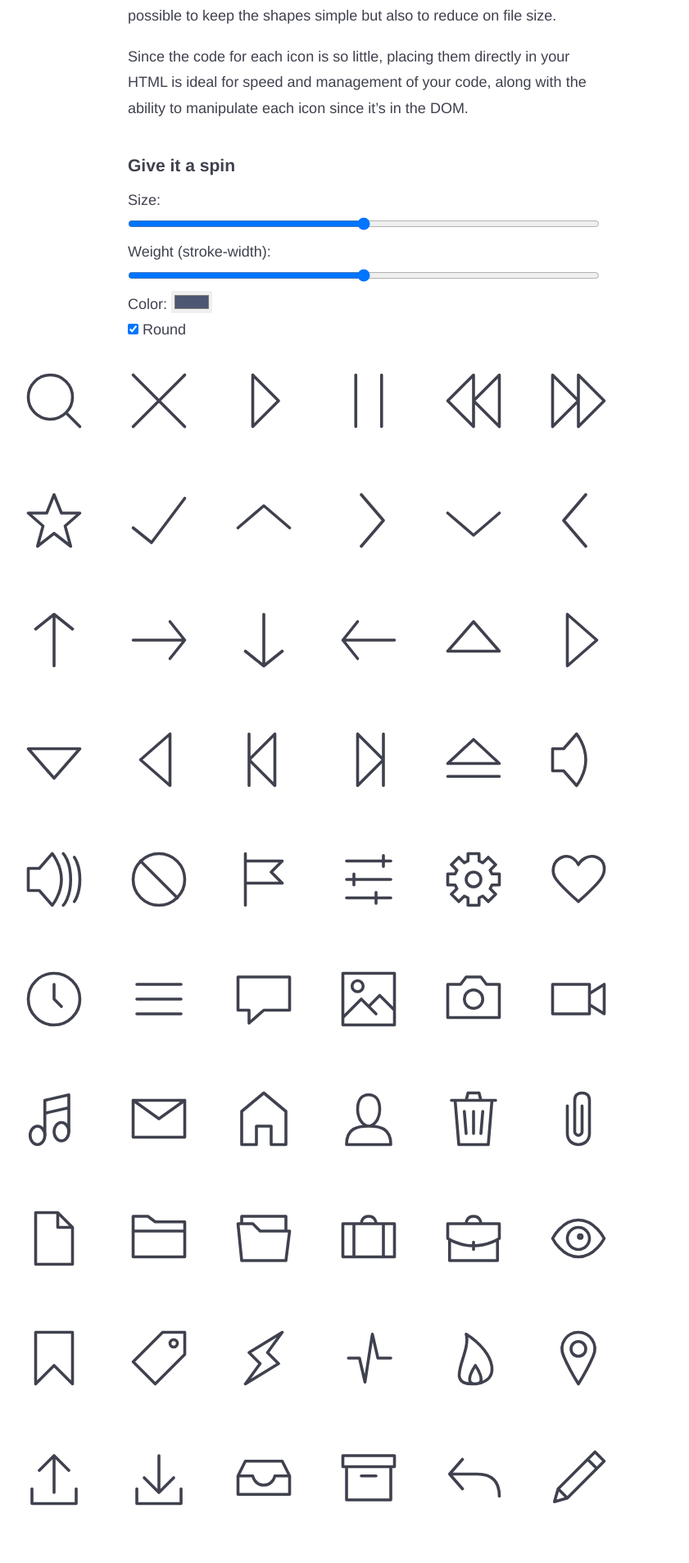
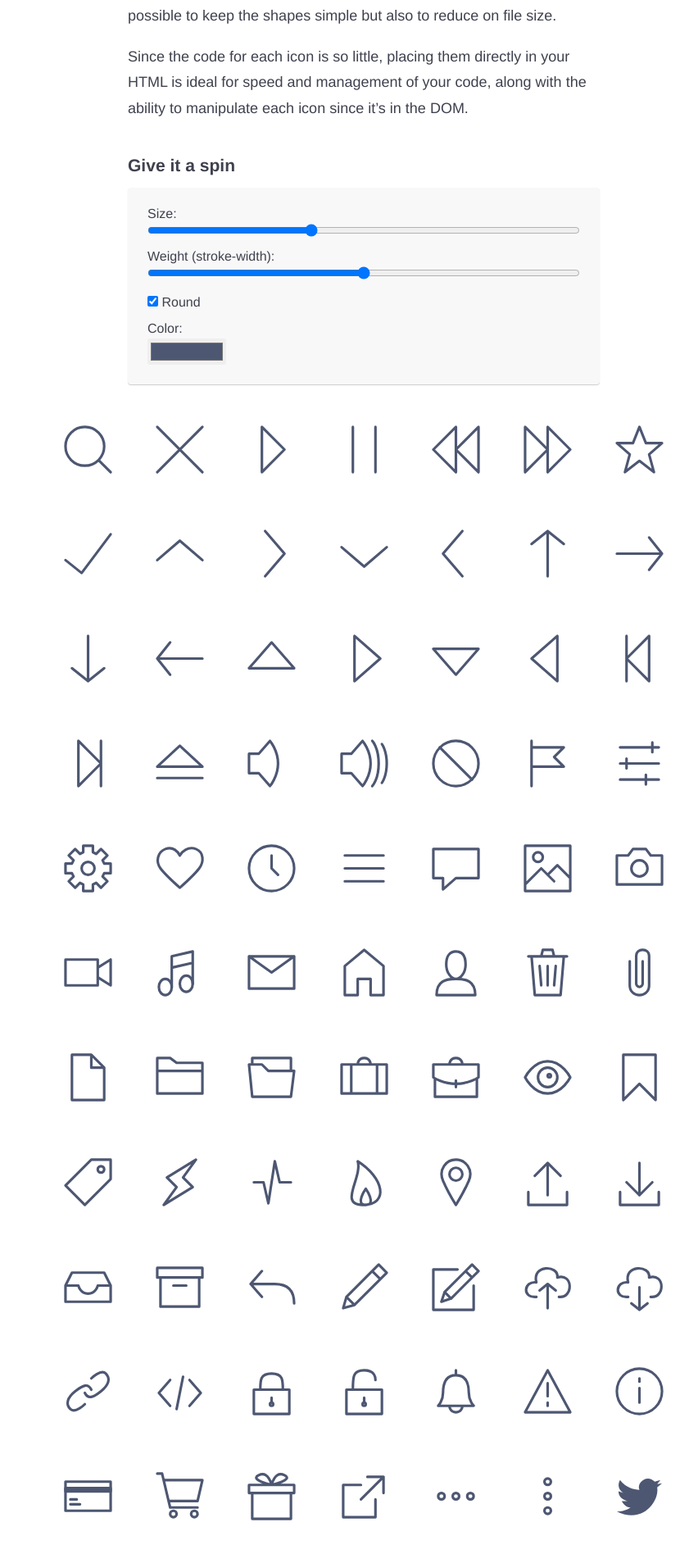
Before and after one commit to danklammer/danklammer.github.io, a Jekyll site: the page built from work/_posts/2016-06-01-bytesize.md, in a window 1280 px wide. Shown: the part 922-2829 px from the top of the page at 82% size, without its empty margins (196-1037 px from the left). Built offline with Jekyll 4.4.1, drawn with Linux system fonts in a browser that asks for light colours.

Commit message:
More cleanup

```diff
--- a/_includes/head.html
+++ b/_includes/head.html
@@ -23,7 +23,7 @@
   {% if page.path contains 'work' %}
     <style>
       .post-content a, .color-page { color: rgb({{ page.color }}) }
-      .post-content a.btn { color: #fff; background: rgb({{ page.color }}) }
+      .post-content a.btn, .bg-page { color: #fff; background: rgb({{ page.color }}) }
     </style>
   {% endif %}
 
--- a/work/_posts/2016-06-01-bytesize.md
+++ b/work/_posts/2016-06-01-bytesize.md
@@ -29,7 +29,7 @@ Since the code for each icon is so little, placing them directly in your HTML is
             stroke-linecap: butt;
             stroke-linejoin: miter;
             stroke-width: 5%;
-            color: #4D5772;
+            color: #3498db;
         }
 
         .bs-icon {
@@ -54,7 +54,7 @@ Since the code for each icon is so little, placing them directly in your HTML is
             max-width: 36rem;
         }
 
-        .icon-controller input[type=range] {
+        input[type=range] {
             width: 100%;
         }
 
@@ -84,18 +84,23 @@ Since the code for each icon is so little, placing them directly in your HTML is
 
     </script>
 
-    <form class="icon-controller center-block align-left">
+    <form class="icon-controller center-block align-left font-size-5 line-height-none box-shadow-light p4 br3" style="background: #f8f8f8;">
+
         Size:
-        <input type="range" name="points" min="2" max="6" step="0.01" oninput="changeSize(this.value)" onchange="changeSize(this.value)" ><br>
+        <input type="range" min="2" max="6" step="0.01" value="3.5" oninput="changeSize(this.value)" onchange="changeSize(this.value)" class="mt1 mb3">
+
         Weight (stroke-width):
-        <input type="range" name="points" min="2" max="8" step="0.01" value="5" oninput="changeStroke(this.value)" onchange="changeStroke(this.value)"><br>
+        <input type="range" min="2" max="8" step="0.01" value="5" oninput="changeStroke(this.value)" onchange="changeStroke(this.value)" class="mt1 mb3">
+
+        <label class="block mt1 mb3"><input type="checkbox" checked oninput="changeStyleRound()" onchange="changeStyleRound()"> Round</label>
+
         Color:
-        <input type="color" value="#4D5772" oninput="changeColor(this.value)" onchange="changeColor(this.value)"><br>
-        <label><input type="checkbox" checked oninput="changeStyleRound()" onchange="changeStyleRound()"> Round</label>
+        <input type="color" value="#4d5772" oninput="changeColor(this.value)" onchange="changeColor(this.value)" class="mt1 block w8 h5 br2">
+
     </form>
 
 
-    <div id="icons" class="p3 round center-block align-left" style="font-size: 4em; stroke-width: 5%; max-width: 56rem">
+    <div id="icons" class="pt5 px3 round center-block color-page" style="font-size: 3.5em; stroke-width: 5%; max-width: 50rem">
 
     <svg id="i-search" class="bs-icon" viewBox="0 0 32 32">
         <circle cx="14" cy="14" r="12" />
```
